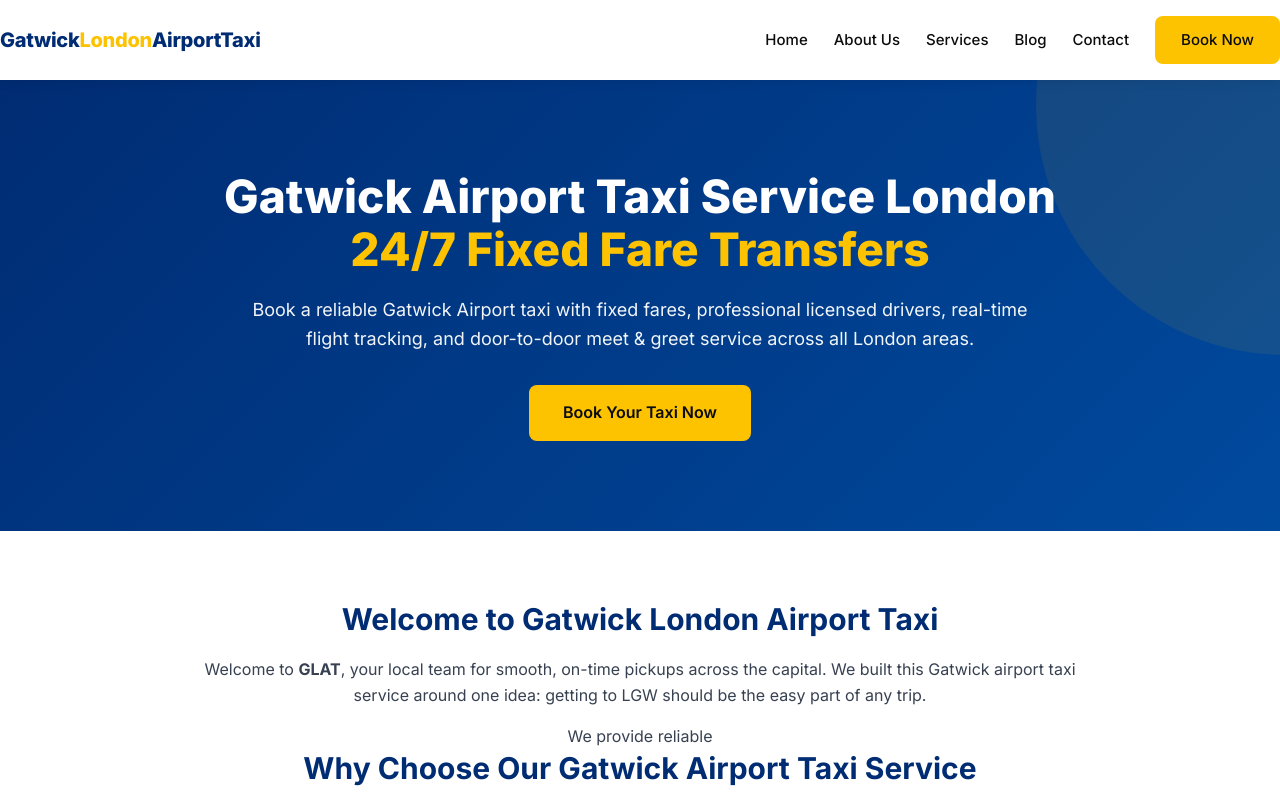
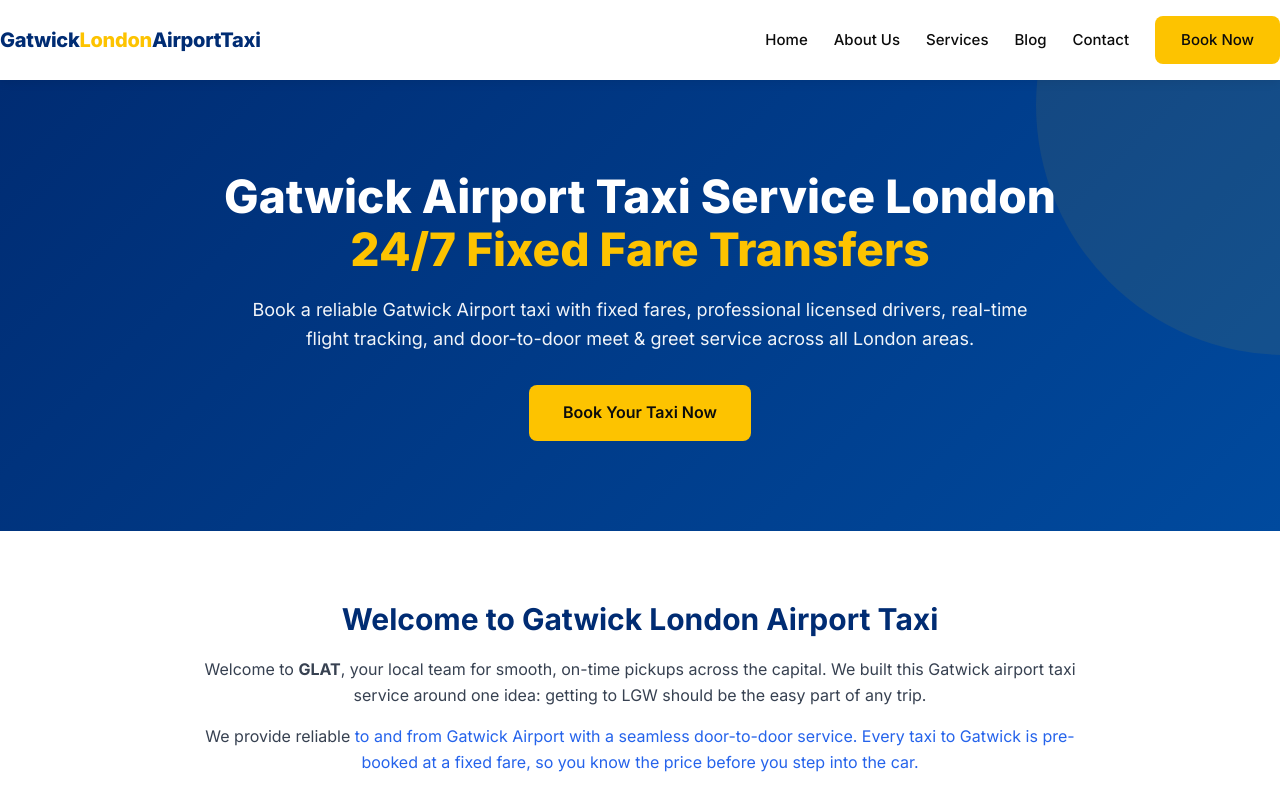
Before and after one commit to gatwicklondonairporttaxi/gatwicklondonairporttaxi, a plain HTML site: page index.html in a window 1280 px wide. Shown: the top 800 px of the page. Drawn offline with nearby package versions, Linux system fonts and the light colour scheme.

Commit message:
Update index.html

```diff
--- a/index.html
+++ b/index.html
@@ -140,7 +140,7 @@ home: `
   <div class="container">
     <h2 class="section-title">Welcome to Gatwick London Airport Taxi</h2>
     <p style="max-width:900px;margin:0 auto 16px;text-align:center">Welcome to <b>GLAT</b>, your local team for smooth, on-time pickups across the capital. We built this Gatwick airport taxi service around one idea: getting to LGW should be the easy part of any trip.</p>
-    <p style="max-width:900px;margin:0 auto;text-align:center">We provide reliable <a href="https://gatwicklondonairporttaxi.co.uk/airport-transfers</a> to and from Gatwick Airport with a seamless door-to-door service. Every taxi to Gatwick is pre-booked at a fixed fare, so you know the price before you step into the car.</p>
+    <p style="max-width:900px;margin:0 auto;text-align:center">We provide reliable <a https://gatwicklondonairporttaxi.co.uk/airport-transfers</a> to and from Gatwick Airport with a seamless door-to-door service. Every taxi to Gatwick is pre-booked at a fixed fare, so you know the price before you step into the car.</p>
   </div>
 </section>
 
```
